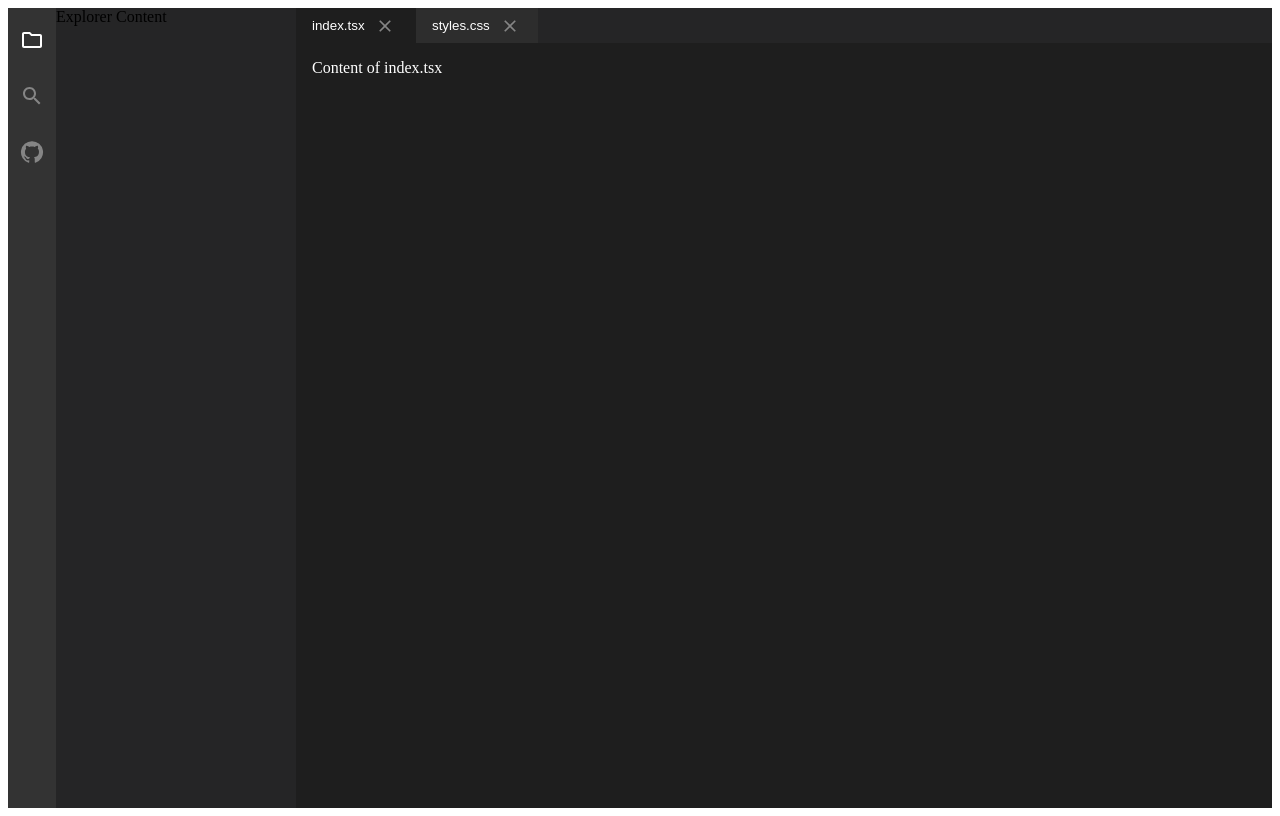
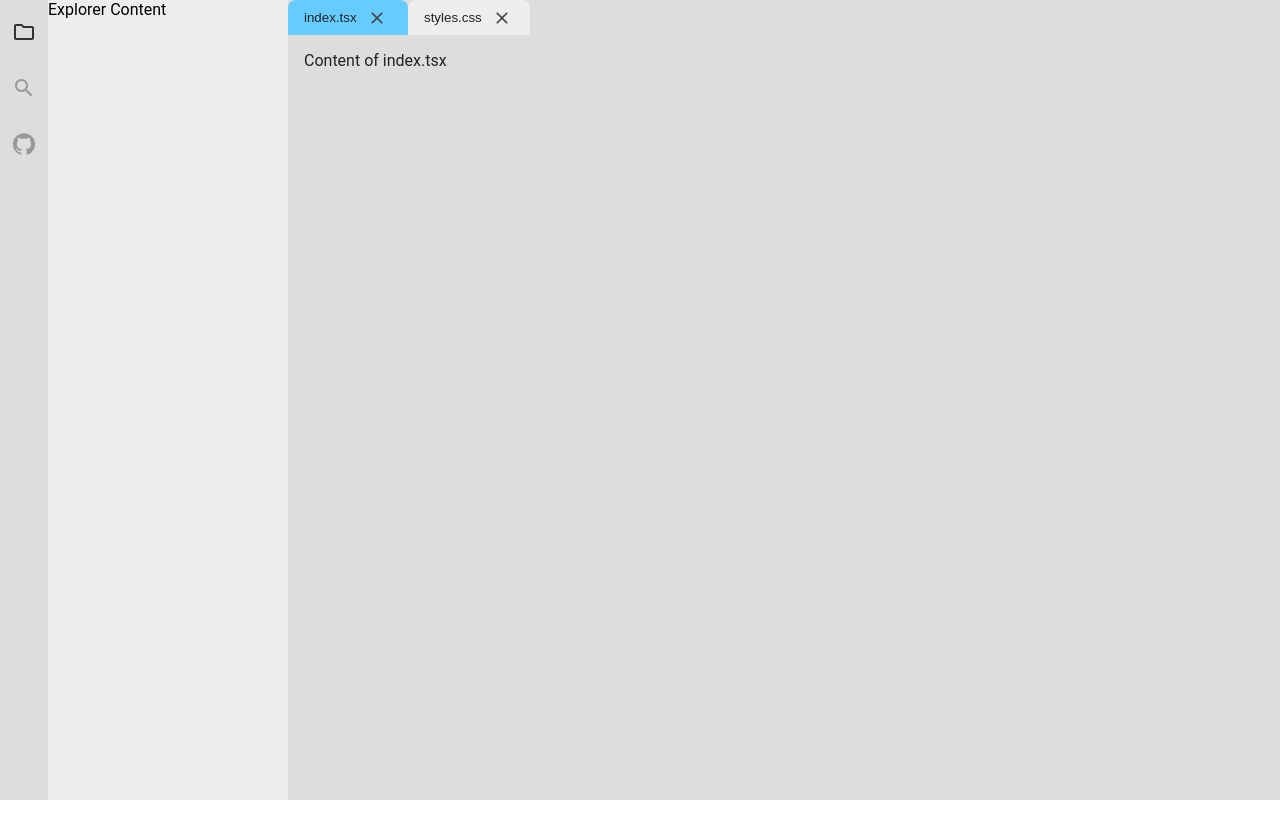
Before and after one commit to pubuyun/paperless-app, a React (Vite) app in the folder app/: page / in a window 1280 px wide. Built offline with nearby package versions, Linux system fonts and the light colour scheme; the HTML template or start-up script is replaced by a standard one.

Commit message:
opt color

```diff
--- a/app/src/App.css
+++ b/app/src/App.css
@@ -2,5 +2,5 @@
     display: flex;
     height: 100vh;
     overflow: hidden;
-    background-color: var(--background-default);
-  }
+    background-color: var(--color-secondary);
+}
--- a/app/src/App.tsx
+++ b/app/src/App.tsx
@@ -1,7 +1,7 @@
 import React, { useState } from 'react';
 import Sidebar from './components/Sidebar';
-import ResizablePanel from './components/ResizablePanel';
-import TabPanel from './components/TabPanel';
+import ResizablePanel from './components/NoteEditor/ResizablePanel';
+import TabPanel from './components/NoteEditor/TabPanel';
 import './themes/default.css';
 import './App.css';
 
--- a/app/src/components/ResizablePanel.css
+++ b/app/src/components/NoteEditor/ResizablePanel.css
@@ -1,7 +1,7 @@
 .resizable-panel {
     height: 100%;
     position: relative;
-    background-color: var(--background-resizable-panel);
+    background-color: var(--color-secondary-light);
   }
 
   .resizer {
@@ -15,5 +15,5 @@
   }
 
   .resizer:hover {
-    background-color: var(--resizer-hover);
+    background-color: var(--color-teritary);
   }
--- a/app/src/components/TabPanel.css
+++ b/app/src/components/NoteEditor/TabPanel.css
@@ -1,12 +1,12 @@
 .tab-container {
-    background-color: var(--background-tab-panel);
+    background-color: var(--color-secondary);
     flex: 1;
     display: flex;
     flex-direction: column;
   }
 
   .tabs-header {
-    background-color: var(--tabs-background);
+    background-color: var(--color-secondary);
     display: flex;
     min-height: 35px;
     overflow-x: auto;
@@ -15,29 +15,31 @@
   .tab {
     padding: 8px 16px;
     display: flex;
+    border-top-left-radius: 8px;
+    border-top-right-radius: 8px;
     align-items: center;
     gap: 8px;
-    background-color: var(--tabs-inactive);
+    background-color: var(--color-secondary-light);
     border: none;
-    color: var(--text-primary);
+    color: var(--color-primary);
     cursor: pointer;
     min-width: 120px;
     height: 35px;
   }
 
   .tab.active {
-    background-color: var(--tabs-active);
+    background-color: var(--color-teritary);
   }
 
   .tab:hover {
-    background-color: var(--tabs-hover);
+    background-color: var(--color-quanternary);
   }
 
   .tab-content {
     flex: 1;
     padding: 16px;
     overflow: auto;
-    color: var(--text-primary);
+    color: var(--color-primary);
   }
 
   .close-button {
@@ -47,10 +49,10 @@
     justify-content: center;
     background: none;
     border: none;
-    color: var(--text-secondary);
+    color: var(--color-primary-light);
     cursor: pointer;
   }
 
   .close-button:hover {
-    color: var(--text-primary);
+    color: var(--color-primary);
   }
--- a/app/src/components/Sidebar.css
+++ b/app/src/components/Sidebar.css
@@ -1,6 +1,6 @@
 .sidebar {
     width: 48px;
-    background-color: var(--background-sidebar);
+    background-color: var(--color-secondary);
     height: 100%;
     display: flex;
     flex-direction: column;
@@ -14,7 +14,7 @@
     display: flex;
     align-items: center;
     justify-content: center;
-    color: var(--sidebar-icon-inactive);
+    color: var(--color-inactive);
     background: none;
     border: none;
     cursor: pointer;
@@ -23,10 +23,10 @@
   }
 
   .sidebar-button:hover {
-    color: var(--sidebar-icon-active);
-    background-color: var(--sidebar-hover-bg);
+    color: var(--color-active);
+    background-color: var(--color-teritary);
   }
 
   .sidebar-button.active {
-    color: var(--sidebar-icon-active);
+    color: var(--color-active);
   }
--- a/app/src/index.css
+++ b/app/src/index.css
@@ -0,0 +1,6 @@
+body {
+    font-family: 'Roboto', sans-serif;
+    margin: 0;
+    padding: 0;
+    background-color: var(--background-default);
+}
--- a/app/src/themes/default.css
+++ b/app/src/themes/default.css
@@ -1,49 +1,10 @@
 :root {
-    /* 基础颜色 */
-    --color-primary: #007fd4;
-
-    /* 背景颜色 */
-    --background-default: #1e1e1e;
-    --background-paper: #252526;
-    --background-sidebar: #333333;
-    --background-resizable-panel: #252526;
-    --background-tab-panel: #1e1e1e;
-
-    /* 文本颜色 */
-    --text-primary: #ffffff;
-    --text-secondary: #858585;
-
-    /* 侧边栏 */
-    --sidebar-icon-active: #ffffff;
-    --sidebar-icon-inactive: #858585;
-    --sidebar-hover-bg: #2a2d2e;
-
-    /* 分隔条 */
-    --resizer-hover: #007fd4;
-
-    /* 标签页 */
-    --tabs-active: #1e1e1e;
-    --tabs-inactive: #2d2d2d;
-    --tabs-background: #252526;
-    --tabs-hover: #2a2d2e;
+    --color-primary: #222222; /* color of text */
+    --color-primary-light: #444444; /* color of text lighter */
+    --color-secondary: #dddddd; /* color of background */
+    --color-secondary-light: #eeeeee; /* color of background lighter */
+    --color-teritary: #66ccff; /* theme color */
+    --color-quanternary: #0078d4; /* theme color 2*/
+    --color-active: #333333; /* color of active elements */
+    --color-inactive: #999999; /* color of inactive elements */
   }
-
-  /* 浅色主题 */
-  [data-theme="light"] {
-    --color-primary: #0078d4;
-    --background-default: #ffffff;
-    --background-paper: #f3f3f3;
-    --background-sidebar: #f3f3f3;
-    --background-resizable-panel: #f3f3f3;
-    --background-tab-panel: #ffffff;
-    --text-primary: #333333;
-    --text-secondary: #6e6e6e;
-    --sidebar-icon-active: #333333;
-    --sidebar-icon-inactive: #6e6e6e;
-    --sidebar-hover-bg: #e8e8e8;
-    --resizer-hover: #0078d4;
-    --tabs-active: #ffffff;
-    --tabs-inactive: #ececec;
-    --tabs-background: #f3f3f3;
-    --tabs-hover: #e8e8e8;
-  }
--- a/app/tsconfig.json
+++ b/app/tsconfig.json
@@ -15,8 +15,8 @@
     "jsx": "react-jsx",
 
     /* Linting */
-    "strict": true,
-    "noUnusedLocals": true,
+    "strict": false,
+    "noUnusedLocals": false,
     "noUnusedParameters": true,
     "noFallthroughCasesInSwitch": true
   },
```
Also changed, not shown: app/src/components/NoteEditor/ResizablePanel.tsx (renamed from app/src/components/ResizablePanel.tsx), app/src/components/NoteEditor/TabPanel.tsx (renamed from app/src/components/TabPanel.tsx), 1 other file (tests, documents, lock files or other folders).
